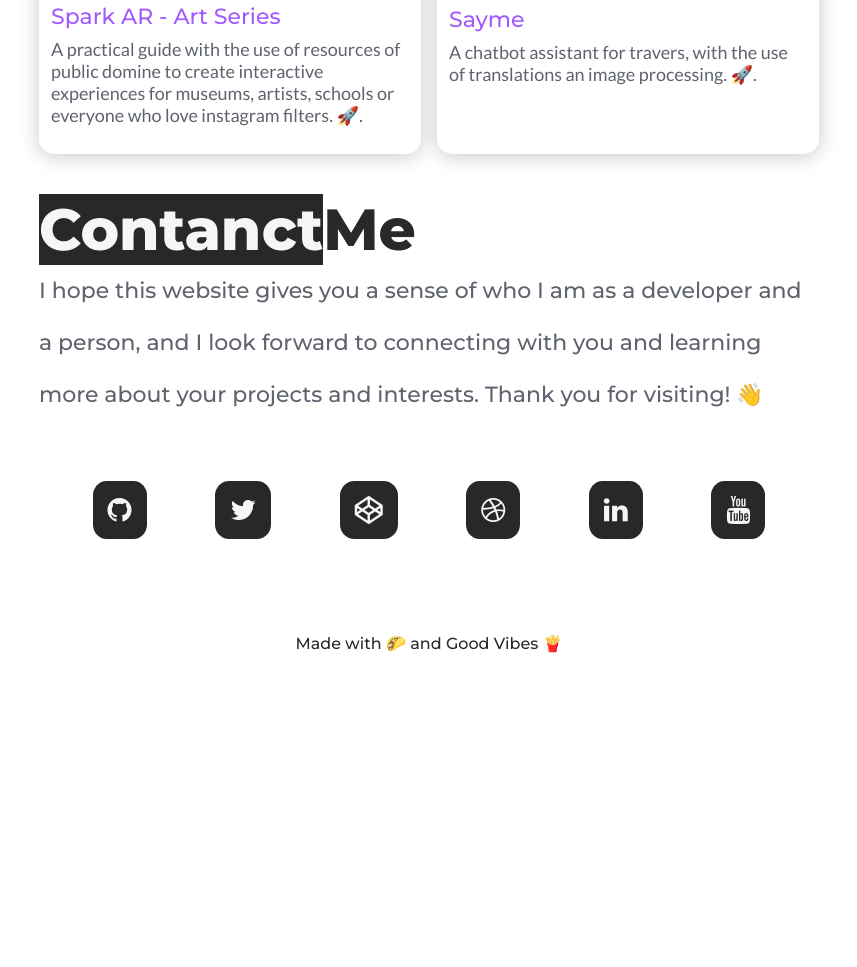
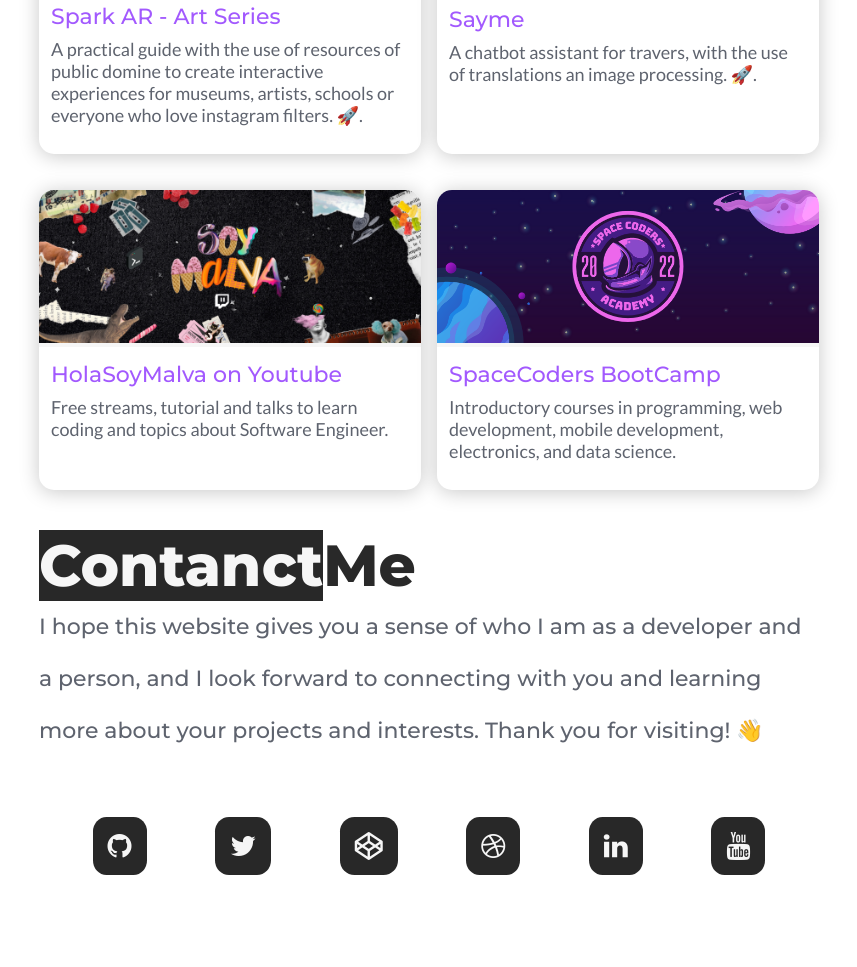
Before and after one commit to holasoymalva/malvabombom.xyz, a website: page index.html in a window 1280 px wide. Shown: the part 3674-4641 px from the top of the page, without its empty margins (211-1068 px from the left). Before the commit the page ends 4353 px from the top, so only its background shows below. Drawn offline with Linux system fonts and the light colour scheme.

Commit message:
projects added

```diff
--- a/index.html
+++ b/index.html
@@ -277,6 +277,38 @@
               target="_blank"
             ></a>
           </div>
+          <div class="project medium_shake_it">
+            <div class="project__header">
+              <img src="./source/img/malva_twitch.png" alt="" />
+            </div>
+            <div class="project__body">
+              <p class="t__uva">HolaSoyMalva on Youtube</p>
+              <p class="project__description">
+                Free streams, tutorial and talks to learn coding and topics about Software Engineer.
+              </p>
+            </div>
+            <a
+              href="https://www.youtube.com/channel/UCpaTld6qX3rt9lDPXqV0bcA"
+              class="project__link"
+              target="_blank"
+            ></a>
+          </div>
+          <div class="project medium_shake_it">
+            <div class="project__header">
+              <img src="./source/img/space_coders.png" alt="" />
+            </div>
+            <div class="project__body">
+              <p class="t__uva">SpaceCoders BootCamp</p>
+              <p class="project__description">
+                Introductory courses in programming, web development, mobile development, electronics, and data science.
+              </p>
+            </div>
+            <a
+              href="https://www.youtube.com/channel/UCpaTld6qX3rt9lDPXqV0bcA"
+              class="project__link"
+              target="_blank"
+            ></a>
+          </div>
         </div>
       </section>
       <section class="marvel__section">
```
Also changed, not shown: source/img/malva_twitch.png (added), source/img/space_coders.png (added).
